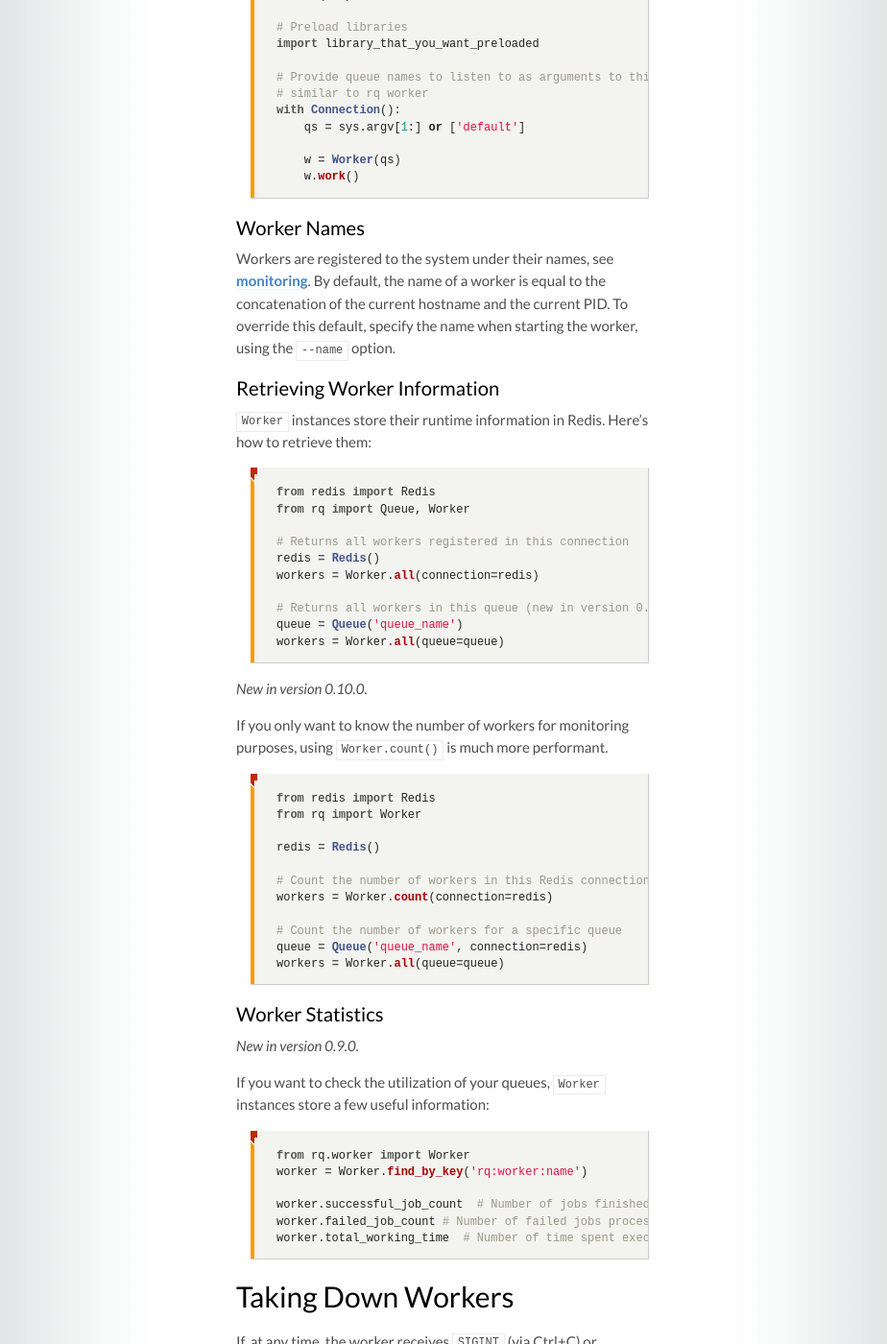
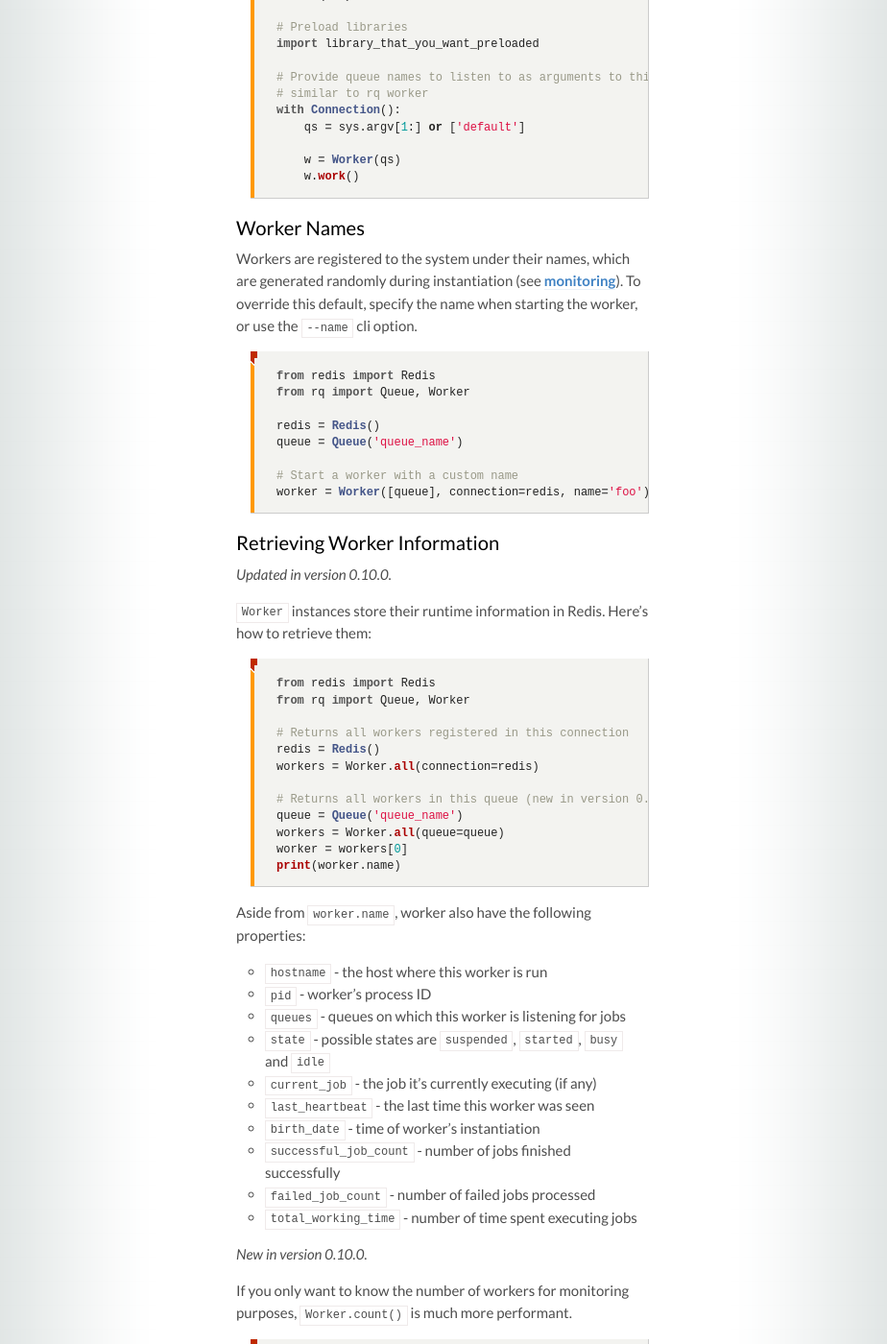
Before and after one commit to rq/rq, a Jekyll site: the page built from docs/docs/workers.md, in a window 1280 px wide and 1400 px high, scrolled down 2790 px. Shown: the whole window at 96% size, without its empty margins (179-1103 px from the left). Built offline with Jekyll 4.4.1, drawn with Linux system fonts in a browser that asks for light colours; some web fonts are replaced.

Commit message:
Worker names are now randomized

```diff
--- a/docs/docs/workers.md
+++ b/docs/docs/workers.md
@@ -126,15 +126,27 @@ with Connection():
 
 ### Worker Names
 
-Workers are registered to the system under their names, see [monitoring][m].
-By default, the name of a worker is equal to the concatenation of the current
-hostname and the current PID.  To override this default, specify the name when
-starting the worker, using the `--name` option.
+Workers are registered to the system under their names, which are generated
+randomly during instantiation (see [monitoring][m]). To override this default,
+specify the name when starting the worker, or use the `--name` cli option.
+
+{% highlight python %}
+from redis import Redis
+from rq import Queue, Worker
+
+redis = Redis()
+queue = Queue('queue_name')
+
+# Start a worker with a custom name
+worker = Worker([queue], connection=redis, name='foo')
+{% endhighlight %}
 
 [m]: /docs/monitoring/
 
 
 ### Retrieving Worker Information
+
+_Updated in version 0.10.0._
 
 `Worker` instances store their runtime information in Redis. Here's how to
 retrieve them:
@@ -150,11 +162,25 @@ workers = Worker.all(connection=redis)
 # Returns all workers in this queue (new in version 0.10.0)
 queue = Queue('queue_name')
 workers = Worker.all(queue=queue)
+worker = workers[0]
+print(worker.name)
 {% endhighlight %}
+
+Aside from `worker.name`, worker also have the following properties:
+* `hostname` - the host where this worker is run
+* `pid` - worker's process ID
+* `queues` - queues on which this worker is listening for jobs
+* `state` - possible states are `suspended`, `started`, `busy` and `idle`
+* `current_job` - the job it's currently executing (if any)
+* `last_heartbeat` - the last time this worker was seen
+* `birth_date` - time of worker's instantiation
+* `successful_job_count` - number of jobs finished successfully
+* `failed_job_count` - number of failed jobs processed
+* `total_working_time` - number of time spent executing jobs
 
 _New in version 0.10.0._
 
-If you only want to know the number of workers for monitoring purposes, using
+If you only want to know the number of workers for monitoring purposes,
 `Worker.count()` is much more performant.
 
 {% highlight python %}
```
Also changed, not shown: rq/worker.py (+14 -23 lines), tests/test_worker.py (+5 -2 lines).
